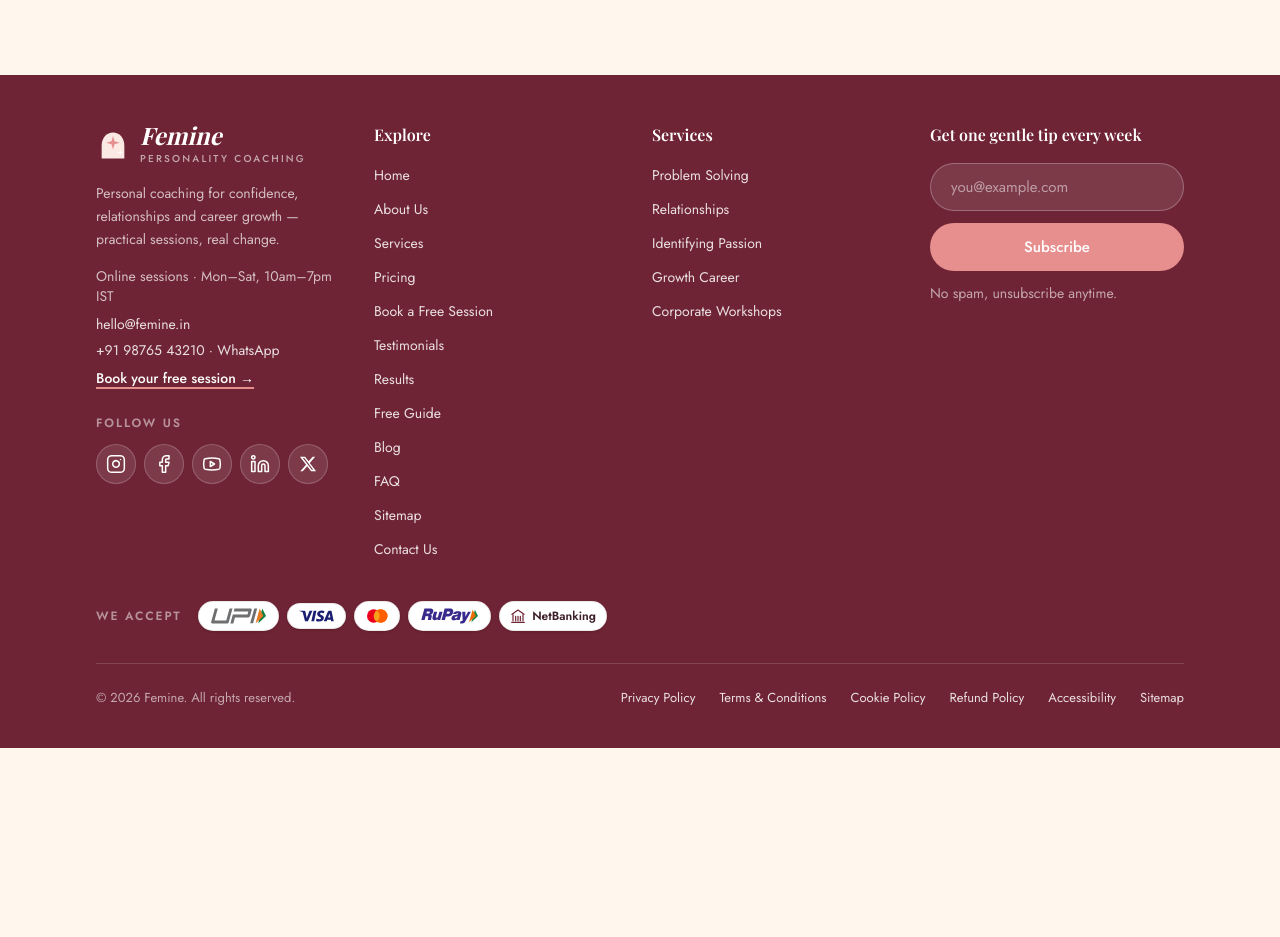
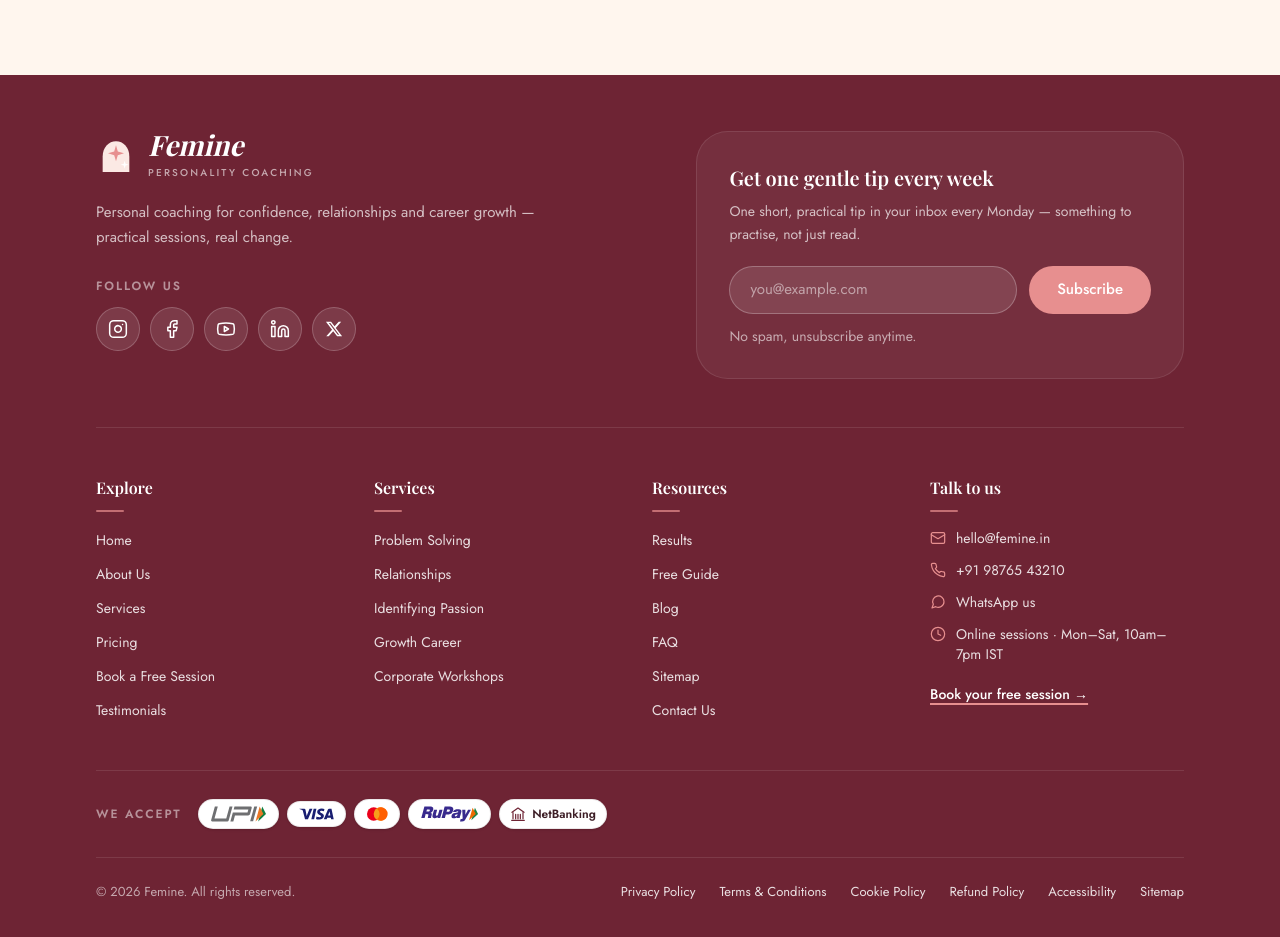
Before and after one commit to dusmamud/femine, an Astro site: page / in a window 1280 px wide. Shown: the part 7520-8457 px from the top of the page. Before the commit the page ends 8268 px from the top, so only its background shows below. Built offline with nearby package versions, Linux system fonts and the light colour scheme; Astro itself is replaced by a stand-in of ours.

Commit message:
Footer redesign: 4-zone layout — top band with brand + highlighted newsletter card, balanced link columns (Explore 6 / Services 5 / Resources 6) + dedicated Talk to us contact column with icons, We accept payments row, legal bottom bar

```diff
--- a/src/components/Footer.astro
+++ b/src/components/Footer.astro
@@ -4,28 +4,25 @@ import { socials } from '../data/socials';
 import { contact } from '../data/site';
 import PaymentIcons from './PaymentIcons.astro';
 ---
-<footer class="bg-wine pb-10 pt-12 text-white/85">
+<footer class="bg-wine pb-10 pt-14 text-white/85">
   <div class="mx-auto max-w-6xl px-5 lg:px-8">
-    <div class="grid grid-cols-2 gap-x-6 gap-y-10 pb-10 lg:grid-cols-4">
-      <div class="col-span-2 lg:col-span-1">
-        <a href="/" class="flex w-fit items-center gap-2.5" aria-label="Femine home">
-          <svg width="34" height="34" viewBox="0 0 120 120" fill="none" aria-hidden="true"><path d="M20 108V62C20 34 38 16 60 16s40 18 40 46v46H20Z" fill="#fbe9e4"/><path d="M60 28l5.4 18.6L84 52l-18.6 5.4L60 76l-5.4-18.6L36 52l18.6-5.4Z" fill="#e78f8f"/><path d="M86 74l2.6 9.4L98 86l-9.4 2.6L86 98l-2.6-9.4L74 86l9.4-2.6Z" fill="#ffffff"/></svg>
+    <!-- ZONE 1: brand + newsletter card -->
+    <div class="grid gap-10 border-b border-white/10 pb-12 lg:grid-cols-[1.1fr_1fr] lg:gap-16">
+      <div>
+        <a href="/" class="flex w-fit items-center gap-3" aria-label="Femine home">
+          <svg width="40" height="40" viewBox="0 0 120 120" fill="none" aria-hidden="true"><path d="M20 108V62C20 34 38 16 60 16s40 18 40 46v46H20Z" fill="#fbe9e4"/><path d="M60 28l5.4 18.6L84 52l-18.6 5.4L60 76l-5.4-18.6L36 52l18.6-5.4Z" fill="#e78f8f"/><path d="M86 74l2.6 9.4L98 86l-9.4 2.6L86 98l-2.6-9.4L74 86l9.4-2.6Z" fill="#ffffff"/></svg>
           <span>
-            <span class="block font-display text-2xl font-bold italic leading-none text-white">Femine</span>
-            <span class="mt-1 block text-[10px] font-medium uppercase tracking-[0.22em] text-white/60">Personality Coaching</span>
+            <span class="block font-display text-[28px] font-bold italic leading-none text-white">Femine</span>
+            <span class="mt-1.5 block text-[10px] font-medium uppercase tracking-[0.22em] text-white/60">Personality Coaching</span>
           </span>
         </a>
-        <p class="mt-4 max-w-xs text-sm leading-relaxed text-white/70">Personal coaching for confidence, relationships and career growth — practical sessions, real change.</p>
-        <p class="mt-4 text-sm text-white/70">Online sessions · {contact.hours}</p>
-        <p class="mt-2 text-sm"><a href={`mailto:${contact.email}`} class="text-white/85 hover:text-white">{contact.email}</a></p>
-        <p class="mt-1.5 text-sm"><a href={contact.phoneHref} class="text-white/85 hover:text-white">{contact.phoneDisplay}</a> · <a href={contact.whatsapp} target="_blank" rel="noopener" class="text-white/85 hover:text-white">WhatsApp</a></p>
-        <a href="/book" class="mt-2 inline-block text-sm font-medium text-white underline decoration-rose decoration-2 underline-offset-4 hover:text-rose">Book your free session →</a>
-        <div class="mt-6">
+        <p class="mt-5 max-w-md text-[15px] leading-relaxed text-white/70">Personal coaching for confidence, relationships and career growth — practical sessions, real change.</p>
+        <div class="mt-7">
           <p class="text-[12px] font-semibold uppercase tracking-[0.16em] text-white/50">Follow us</p>
-          <ul class="mt-3 flex flex-wrap gap-2.5 lg:gap-2">
+          <ul class="mt-3 flex flex-wrap gap-2.5">
             {socials.map((s) => (
               <li>
-                <a href={s.href} aria-label={s.label} class="grid h-11 w-11 place-items-center rounded-full border border-white/20 bg-white/10 text-white transition hover:border-rose hover:bg-rose focus-visible:outline-2 focus-visible:outline-offset-2 focus-visible:outline-white lg:h-10 lg:w-10">
+                <a href={s.href} aria-label={s.label} class="grid h-11 w-11 place-items-center rounded-full border border-white/20 bg-white/10 text-white transition hover:border-rose hover:bg-rose focus-visible:outline-2 focus-visible:outline-offset-2 focus-visible:outline-white">
                   {s.icon === 'instagram' && <svg width="20" height="20" viewBox="0 0 24 24" fill="none" stroke="currentColor" stroke-width="1.8" stroke-linecap="round" stroke-linejoin="round" aria-hidden="true"><rect width="20" height="20" x="2" y="2" rx="5" ry="5"/><path d="M16 11.37A4 4 0 1 1 12.63 8 4 4 0 0 1 16 11.37z"/><line x1="17.5" x2="17.51" y1="6.5" y2="6.5"/></svg>}
                   {s.icon === 'facebook' && <svg width="20" height="20" viewBox="0 0 24 24" fill="none" stroke="currentColor" stroke-width="1.8" stroke-linecap="round" stroke-linejoin="round" aria-hidden="true"><path d="M18 2h-3a5 5 0 0 0-5 5v3H7v4h3v8h4v-8h3l1-4h-4V7a1 1 0 0 1 1-1h3z"/></svg>}
                   {s.icon === 'youtube' && <svg width="20" height="20" viewBox="0 0 24 24" fill="none" stroke="currentColor" stroke-width="1.8" stroke-linecap="round" stroke-linejoin="round" aria-hidden="true"><path d="M2.5 17a24.12 24.12 0 0 1 0-10 2 2 0 0 1 1.4-1.4 49.56 49.56 0 0 1 16.2 0A2 2 0 0 1 21.5 7a24.12 24.12 0 0 1 0 10 2 2 0 0 1-1.4 1.4 49.55 49.55 0 0 1-16.2 0A2 2 0 0 1 2.5 17"/><path d="m10 15 5-3-5-3z"/></svg>}
@@ -37,54 +34,94 @@ import PaymentIcons from './PaymentIcons.astro';
           </ul>
         </div>
       </div>
+      <div class="rounded-[2rem] border border-white/10 bg-white/5 p-6 sm:p-8">
+        <h3 class="font-display text-xl font-semibold text-white">Get one gentle tip every week</h3>
+        <p class="mt-2 text-sm leading-relaxed text-white/70">One short, practical tip in your inbox every Monday — something to practise, not just read.</p>
+        <form id="newsletter-form" class="mt-5 flex flex-col gap-3 sm:flex-row" novalidate>
+          <label for="newsletter-email" class="sr-only">Email address</label>
+          <input id="newsletter-email" type="email" required autocomplete="email" placeholder="you@example.com" class="min-h-12 w-full flex-1 rounded-full border border-white/25 bg-white/10 px-5 text-[15px] text-white placeholder:text-white/50 focus:border-white focus:outline-none" />
+          <button type="submit" class="min-h-12 shrink-0 cursor-pointer rounded-full bg-rose px-7 text-[15px] font-medium text-white transition hover:bg-rose-deep">Subscribe</button>
+        </form>
+        <p id="newsletter-msg" class="mt-3 text-sm text-white/60" role="status" aria-live="polite">No spam, unsubscribe anytime.</p>
+      </div>
+    </div>
+
+    <!-- ZONE 2: link columns + contact -->
+    <div class="grid grid-cols-2 gap-x-6 gap-y-10 py-12 lg:grid-cols-4">
       <nav aria-label="Explore">
         <h3 class="font-display text-base font-semibold text-white">Explore</h3>
+        <span class="mt-2.5 block h-0.5 w-7 rounded bg-rose/70" aria-hidden="true"></span>
         <ul class="mt-4 space-y-2.5 text-sm">
-          <li><a href="/" class="inline-block min-h-6 py-0.5 hover:text-white">Home</a></li>
-          <li><a href="/about" class="inline-block min-h-6 py-0.5 hover:text-white">About Us</a></li>
-          <li><a href="/services" class="inline-block min-h-6 py-0.5 hover:text-white">Services</a></li>
-          <li><a href="/pricing" class="inline-block min-h-6 py-0.5 hover:text-white">Pricing</a></li>
-          <li><a href="/book" class="inline-block min-h-6 py-0.5 hover:text-white">Book a Free Session</a></li>
-          <li><a href="/testimonials" class="inline-block min-h-6 py-0.5 hover:text-white">Testimonials</a></li>
-          <li><a href="/results" class="inline-block min-h-6 py-0.5 hover:text-white">Results</a></li>
-          <li><a href="/free-guide" class="inline-block min-h-6 py-0.5 hover:text-white">Free Guide</a></li>
-          <li><a href="/blog" class="inline-block min-h-6 py-0.5 hover:text-white">Blog</a></li>
-          <li><a href="/faq" class="inline-block min-h-6 py-0.5 hover:text-white">FAQ</a></li>
-          <li><a href="/sitemap" class="inline-block min-h-6 py-0.5 hover:text-white">Sitemap</a></li>
-          <li><a href="/contact" class="inline-block min-h-6 py-0.5 hover:text-white">Contact Us</a></li>
+          <li><a href="/" class="inline-block min-h-6 py-0.5 hover:text-white hover:underline hover:underline-offset-4">Home</a></li>
+          <li><a href="/about" class="inline-block min-h-6 py-0.5 hover:text-white hover:underline hover:underline-offset-4">About Us</a></li>
+          <li><a href="/services" class="inline-block min-h-6 py-0.5 hover:text-white hover:underline hover:underline-offset-4">Services</a></li>
+          <li><a href="/pricing" class="inline-block min-h-6 py-0.5 hover:text-white hover:underline hover:underline-offset-4">Pricing</a></li>
+          <li><a href="/book" class="inline-block min-h-6 py-0.5 hover:text-white hover:underline hover:underline-offset-4">Book a Free Session</a></li>
+          <li><a href="/testimonials" class="inline-block min-h-6 py-0.5 hover:text-white hover:underline hover:underline-offset-4">Testimonials</a></li>
         </ul>
       </nav>
       <nav aria-label="Services">
         <h3 class="font-display text-base font-semibold text-white">Services</h3>
+        <span class="mt-2.5 block h-0.5 w-7 rounded bg-rose/70" aria-hidden="true"></span>
         <ul class="mt-4 space-y-2.5 text-sm">
           {services.map((s) => (
-            <li><a href={`/services/${s.slug}`} class="inline-block min-h-6 py-0.5 hover:text-white">{s.title}</a></li>
+            <li><a href={`/services/${s.slug}`} class="inline-block min-h-6 py-0.5 hover:text-white hover:underline hover:underline-offset-4">{s.title}</a></li>
           ))}
         </ul>
       </nav>
-      <div class="col-span-2 lg:col-span-1">
-        <h3 class="font-display text-base font-semibold text-white">Get one gentle tip every week</h3>
-        <form id="newsletter-form" class="mt-4 flex flex-col gap-3" novalidate>
-          <label for="newsletter-email" class="sr-only">Email address</label>
-          <input id="newsletter-email" type="email" required autocomplete="email" placeholder="you@example.com" class="min-h-12 w-full rounded-full border border-white/25 bg-white/10 px-5 text-[15px] text-white placeholder:text-white/50 focus:border-white focus:outline-none" />
-          <button type="submit" class="min-h-12 cursor-pointer rounded-full bg-rose px-6 text-[15px] font-medium text-white transition hover:bg-rose-deep">Subscribe</button>
-        </form>
-        <p id="newsletter-msg" class="mt-3 text-sm text-white/60" role="status" aria-live="polite">No spam, unsubscribe anytime.</p>
-      </div>
+      <nav aria-label="Resources">
+        <h3 class="font-display text-base font-semibold text-white">Resources</h3>
+        <span class="mt-2.5 block h-0.5 w-7 rounded bg-rose/70" aria-hidden="true"></span>
+        <ul class="mt-4 space-y-2.5 text-sm">
+          <li><a href="/results" class="inline-block min-h-6 py-0.5 hover:text-white hover:underline hover:underline-offset-4">Results</a></li>
+          <li><a href="/free-guide" class="inline-block min-h-6 py-0.5 hover:text-white hover:underline hover:underline-offset-4">Free Guide</a></li>
+          <li><a href="/blog" class="inline-block min-h-6 py-0.5 hover:text-white hover:underline hover:underline-offset-4">Blog</a></li>
+          <li><a href="/faq" class="inline-block min-h-6 py-0.5 hover:text-white hover:underline hover:underline-offset-4">FAQ</a></li>
+          <li><a href="/sitemap" class="inline-block min-h-6 py-0.5 hover:text-white hover:underline hover:underline-offset-4">Sitemap</a></li>
+          <li><a href="/contact" class="inline-block min-h-6 py-0.5 hover:text-white hover:underline hover:underline-offset-4">Contact Us</a></li>
+        </ul>
+      </nav>
+      <address class="not-italic">
+        <h3 class="font-display text-base font-semibold text-white">Talk to us</h3>
+        <span class="mt-2.5 block h-0.5 w-7 rounded bg-rose/70" aria-hidden="true"></span>
+        <ul class="mt-4 space-y-3 text-sm">
+          <li class="flex items-start gap-2.5">
+            <svg class="mt-0.5 h-4 w-4 shrink-0 text-rose" viewBox="0 0 24 24" fill="none" stroke="currentColor" stroke-width="1.8" stroke-linecap="round" stroke-linejoin="round" aria-hidden="true"><rect width="20" height="16" x="2" y="4" rx="2"/><path d="m22 7-10 6L2 7"/></svg>
+            <a href={`mailto:${contact.email}`} class="break-all hover:text-white hover:underline hover:underline-offset-4">{contact.email}</a>
+          </li>
+          <li class="flex items-start gap-2.5">
+            <svg class="mt-0.5 h-4 w-4 shrink-0 text-rose" viewBox="0 0 24 24" fill="none" stroke="currentColor" stroke-width="1.8" stroke-linecap="round" stroke-linejoin="round" aria-hidden="true"><path d="M22 16.92v3a2 2 0 0 1-2.18 2 19.79 19.79 0 0 1-8.63-3.07 19.5 19.5 0 0 1-6-6 19.79 19.79 0 0 1-3.07-8.67A2 2 0 0 1 4.11 2h3a2 2 0 0 1 2 1.72c.13.96.36 1.9.7 2.81a2 2 0 0 1-.45 2.11L8.09 9.91a16 16 0 0 0 6 6l1.27-1.27a2 2 0 0 1 2.11-.45c.91.34 1.85.57 2.81.7A2 2 0 0 1 22 16.92z"/></svg>
+            <a href={contact.phoneHref} class="hover:text-white hover:underline hover:underline-offset-4">{contact.phoneDisplay}</a>
+          </li>
+          <li class="flex items-start gap-2.5">
+            <svg class="mt-0.5 h-4 w-4 shrink-0 text-rose" viewBox="0 0 24 24" fill="none" stroke="currentColor" stroke-width="1.8" stroke-linecap="round" stroke-linejoin="round" aria-hidden="true"><path d="M21 11.5a8.5 8.5 0 0 1-12.4 7.5L3 21l2-5.6A8.5 8.5 0 1 1 21 11.5z"/></svg>
+            <a href={contact.whatsapp} target="_blank" rel="noopener" class="hover:text-white hover:underline hover:underline-offset-4">WhatsApp us</a>
+          </li>
+          <li class="flex items-start gap-2.5">
+            <svg class="mt-0.5 h-4 w-4 shrink-0 text-rose" viewBox="0 0 24 24" fill="none" stroke="currentColor" stroke-width="1.8" stroke-linecap="round" stroke-linejoin="round" aria-hidden="true"><circle cx="12" cy="12" r="10"/><path d="M12 6v6l4 2"/></svg>
+            <span>Online sessions · {contact.hours}</span>
+          </li>
+        </ul>
+        <a href="/book" class="mt-5 inline-block text-sm font-medium text-white underline decoration-rose decoration-2 underline-offset-4 hover:text-rose">Book your free session →</a>
+      </address>
     </div>
-    <div class="flex flex-wrap items-center gap-x-4 gap-y-3 pb-8">
+
+    <!-- ZONE 3: payments -->
+    <div class="flex flex-wrap items-center gap-x-4 gap-y-3 border-t border-white/10 py-7">
       <p class="text-[12px] font-semibold uppercase tracking-[0.16em] text-white/50">We accept</p>
       <PaymentIcons size="sm" />
     </div>
-    <div class="flex flex-col items-center justify-between gap-3 border-t border-white/15 pt-6 text-center sm:flex-row sm:text-left">
+
+    <!-- ZONE 4: bottom bar -->
+    <div class="flex flex-col items-center justify-between gap-3 border-t border-white/10 pt-6 text-center sm:flex-row sm:text-left">
       <p class="text-[13px] text-white/60">© 2026 Femine. All rights reserved.</p>
       <nav class="flex flex-wrap items-center justify-center gap-x-6 gap-y-2 text-[13px]" aria-label="Legal">
-        <a href="/privacy-policy" class="hover:text-white">Privacy Policy</a>
-        <a href="/terms-and-conditions" class="hover:text-white">Terms &amp; Conditions</a>
-        <a href="/cookie-policy" class="hover:text-white">Cookie Policy</a>
-        <a href="/refund-policy" class="hover:text-white">Refund Policy</a>
-        <a href="/accessibility" class="hover:text-white">Accessibility</a>
-        <a href="/sitemap-index.xml" class="hover:text-white">Sitemap</a>
+        <a href="/privacy-policy" class="hover:text-white hover:underline hover:underline-offset-4">Privacy Policy</a>
+        <a href="/terms-and-conditions" class="hover:text-white hover:underline hover:underline-offset-4">Terms &amp; Conditions</a>
+        <a href="/cookie-policy" class="hover:text-white hover:underline hover:underline-offset-4">Cookie Policy</a>
+        <a href="/refund-policy" class="hover:text-white hover:underline hover:underline-offset-4">Refund Policy</a>
+        <a href="/accessibility" class="hover:text-white hover:underline hover:underline-offset-4">Accessibility</a>
+        <a href="/sitemap-index.xml" class="hover:text-white hover:underline hover:underline-offset-4">Sitemap</a>
       </nav>
     </div>
   </div>
```
